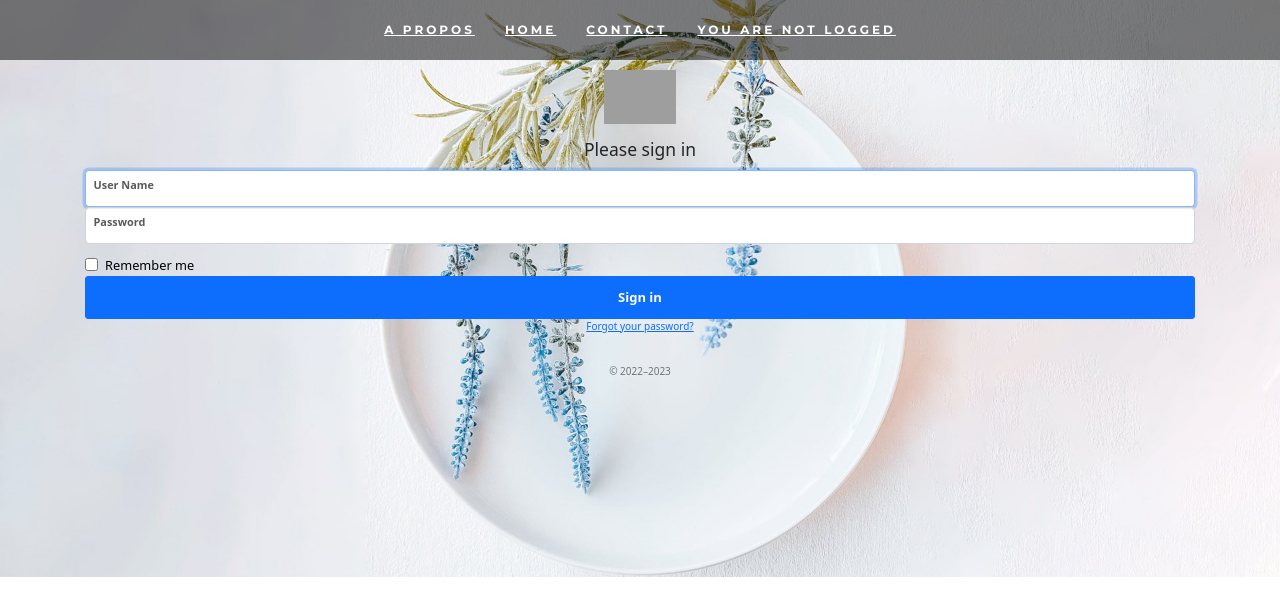
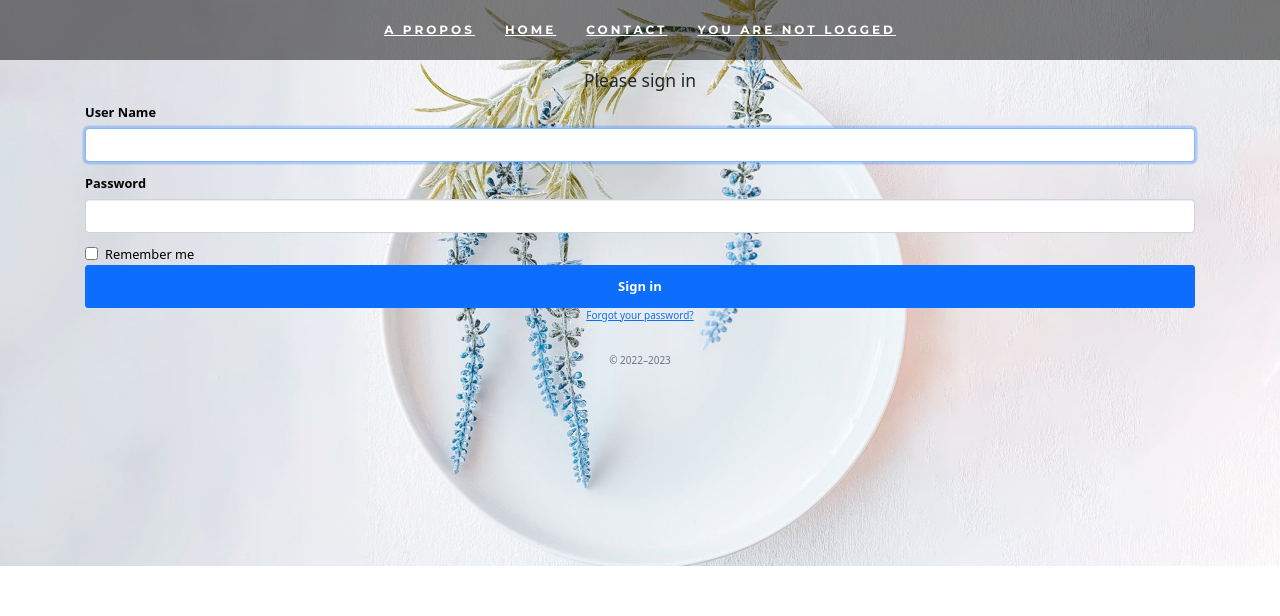
Before and after one commit to zoltarzol/what_to_cook, a Django app: page /accounts/login/ in a window 1280 px wide. Shown: the top 616 px of the page. Run offline with Django 4.2, Linux system fonts and the light colour scheme; some libraries are stand-ins or nearby versions; grey boxes are pictures that could not be loaded.

Commit message:
push du jour

```diff
--- a/what_to_cook/api_home/templates/pages_main/final_recipe.html
+++ b/what_to_cook/api_home/templates/pages_main/final_recipe.html
@@ -272,8 +272,11 @@
                             {% endfor %}
                           </div>
                         </td>
-                    </table>
+                        </tr>
+                    </table><br><br>
+                    <a href="/api"><input class="mon-bouton" type="submit" value="Nouvelle recette"></a>
                   </div>
+
                 </div>
               </div>
             </div>
--- a/what_to_cook/templates/registration/login.html
+++ b/what_to_cook/templates/registration/login.html
@@ -303,22 +303,18 @@
     <div class="text-center container">
 
 
-      <img class="mb-4" src="https://encrypted-tbn0.gstatic.com/images?q=tbn:ANd9GcTMFma6OhEXZNWIyXpLEsNLAWnySXijjanBqg&usqp=CAU" alt="" width="72" height="57">
       <h1 class="h3 mb-3 fw-normal">Please sign in</h1>
 
-      <div class="form-floating">
+      <div class="mb-3">
 
+        <label for="{{form.username.id_for_label}}" class="form-label" >User Name</label>
         {{form.username|add_class:"form-control"}}
 
 
-        <label for="{{form.username.id_for_label}}" class="form-label" >User Name</label>
-
-
       </div>
-      <div class="form-floating">
+      <div class="mb-3">
+        <label for="{{form.password.id_for_label}}" class="form-label">Password</label>
         {{form.password|add_class:"form-control"}}
-
-        <label for="{{form.password.id_for_label}}" class="form-label">Password</label>
       </div>
 
       <div class="checkbox mb-3">
```
Also changed, not shown: what_to_cook/db.sqlite3.
